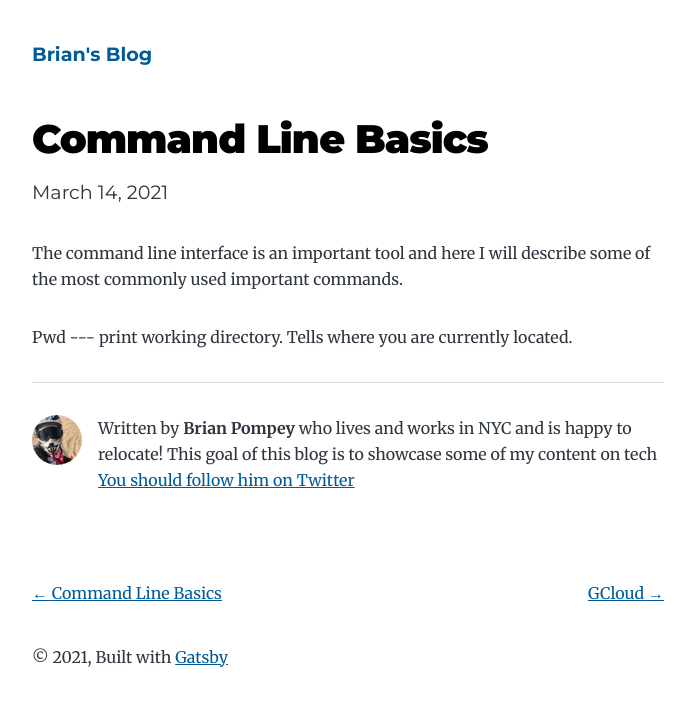
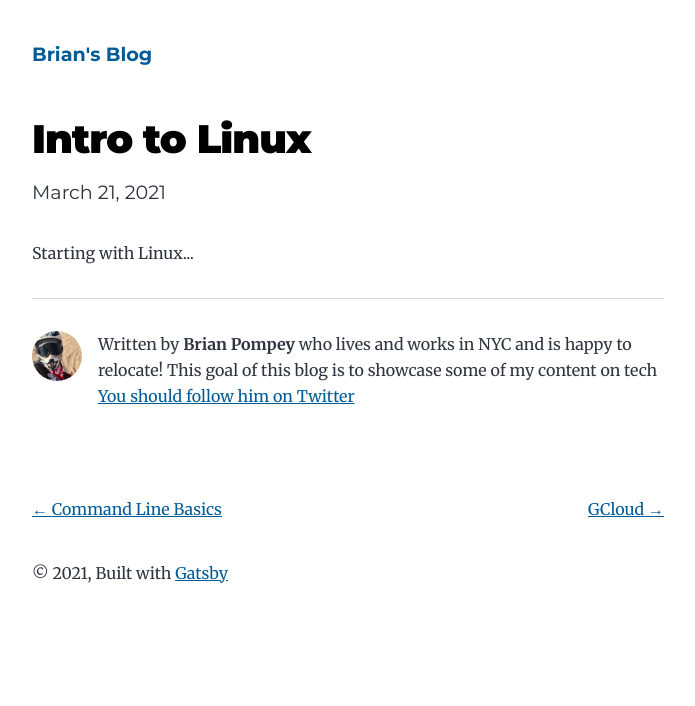
Before and after one commit to brianpompey/blog-page, a Gatsby site: page /blog-23/ in a window 1280 px wide. Shown: the whole page, without its empty margins (292-987 px from the left). Built offline with nearby package versions, Linux system fonts and the light colour scheme; Gatsby itself is replaced by a stand-in of ours.

Commit message:
linux start

```diff
--- a/content/blog/blog-23/index.md
+++ b/content/blog/blog-23/index.md
@@ -1,8 +1,5 @@
 ---
-title: Command Line Basics
-date: "2021-03-14T22:12:03.284Z"
+title: Intro to Linux
+date: "2021-03-21T22:12:03.284Z"
 ---
-
-The command line interface is an important tool and here I will describe some of the most commonly used important commands.
-
-Pwd --- print working directory. Tells where you are currently located.
+Starting with Linux...
```
